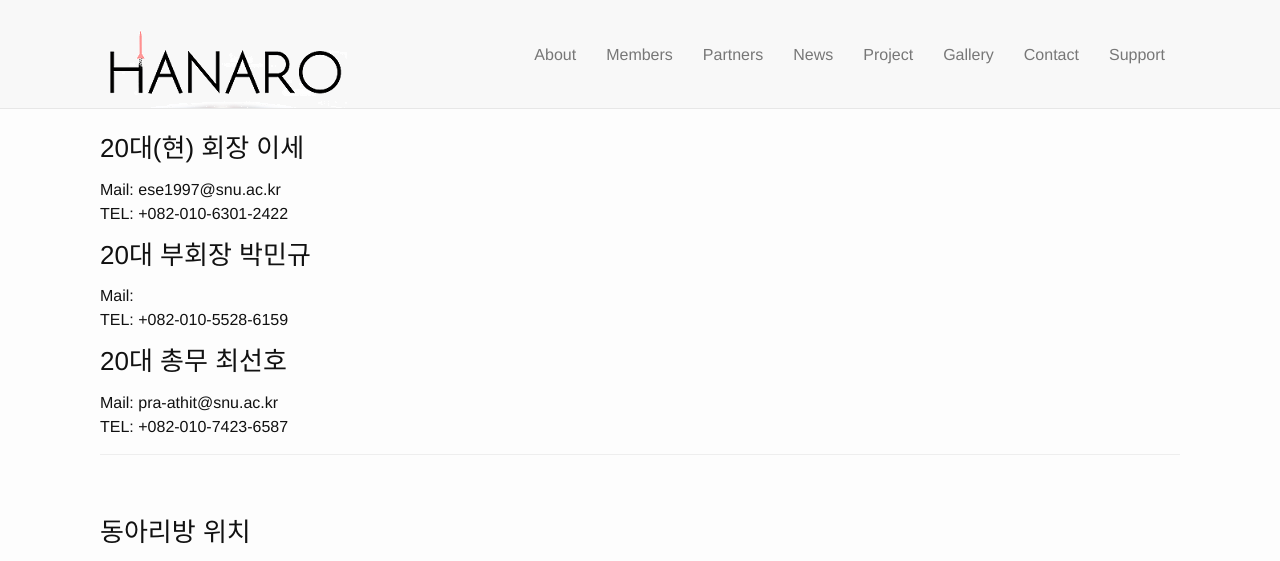
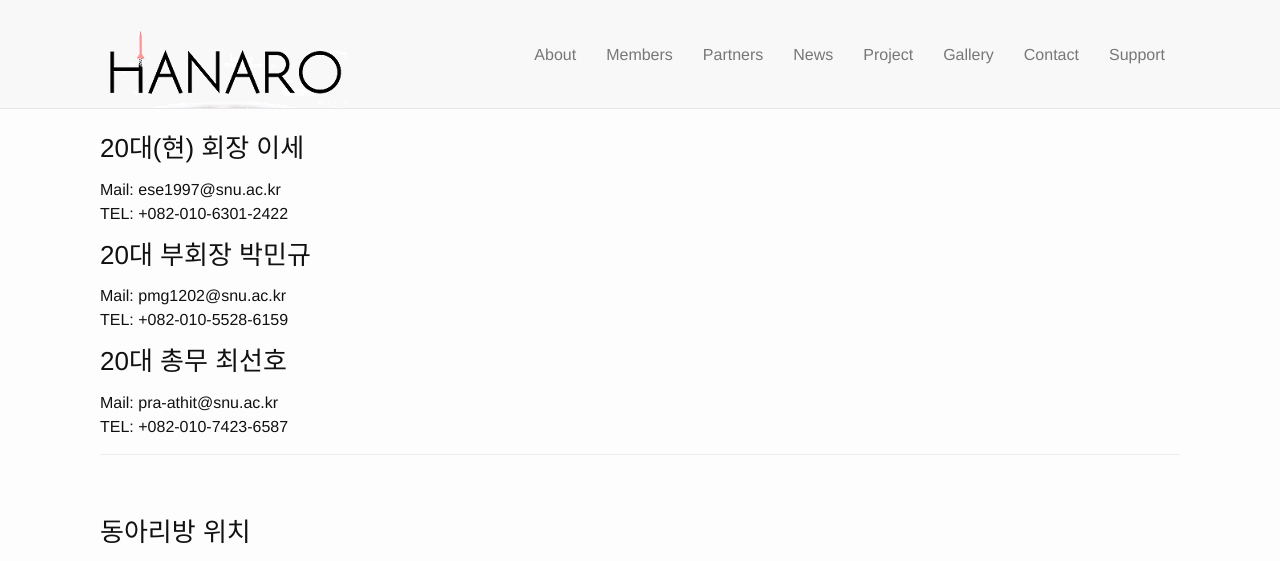
Before and after one commit to Hanaro2021/hanaro.github.io, a Jekyll site: the page built from _pages/7.contact.md, in a window 1280 px wide. Shown: the top 561 px of the page. Built offline with Jekyll 4.4.1, drawn with Linux system fonts in a browser that asks for light colours; nearby versions of some CDN libraries; grey boxes are pictures that could not be loaded.

Commit message:
Update 7.contact.md

```diff
--- a/_pages/7.contact.md
+++ b/_pages/7.contact.md
@@ -7,7 +7,7 @@ permalink: /contact/
 Mail: ese1997@snu.ac.kr<br/>
 TEL: +082-010-6301-2422
 <h3>20대 부회장 박민규</h3>
-Mail: <br/>
+Mail: pmg1202@snu.ac.kr<br/>
 TEL: +082-010-5528-6159<br/>
 <h3>20대 총무 최선호</h3>
 Mail: pra-athit@snu.ac.kr<br/>
```
